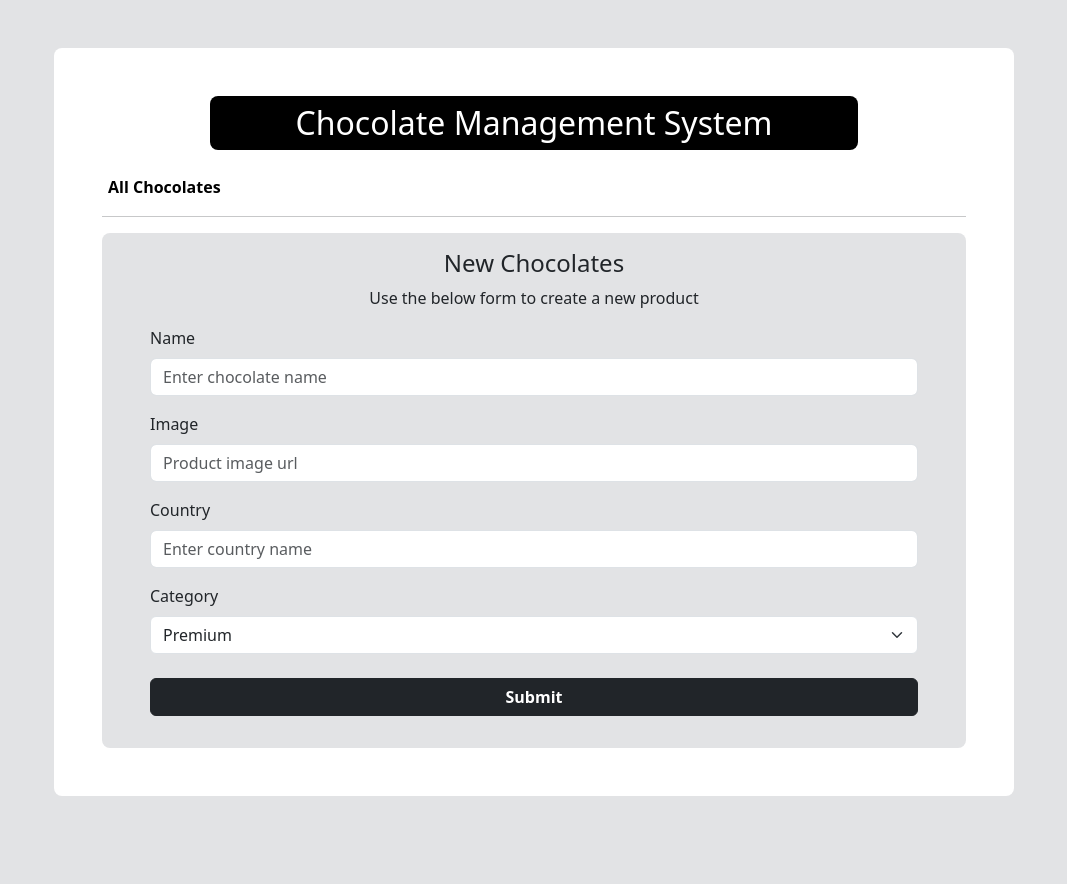
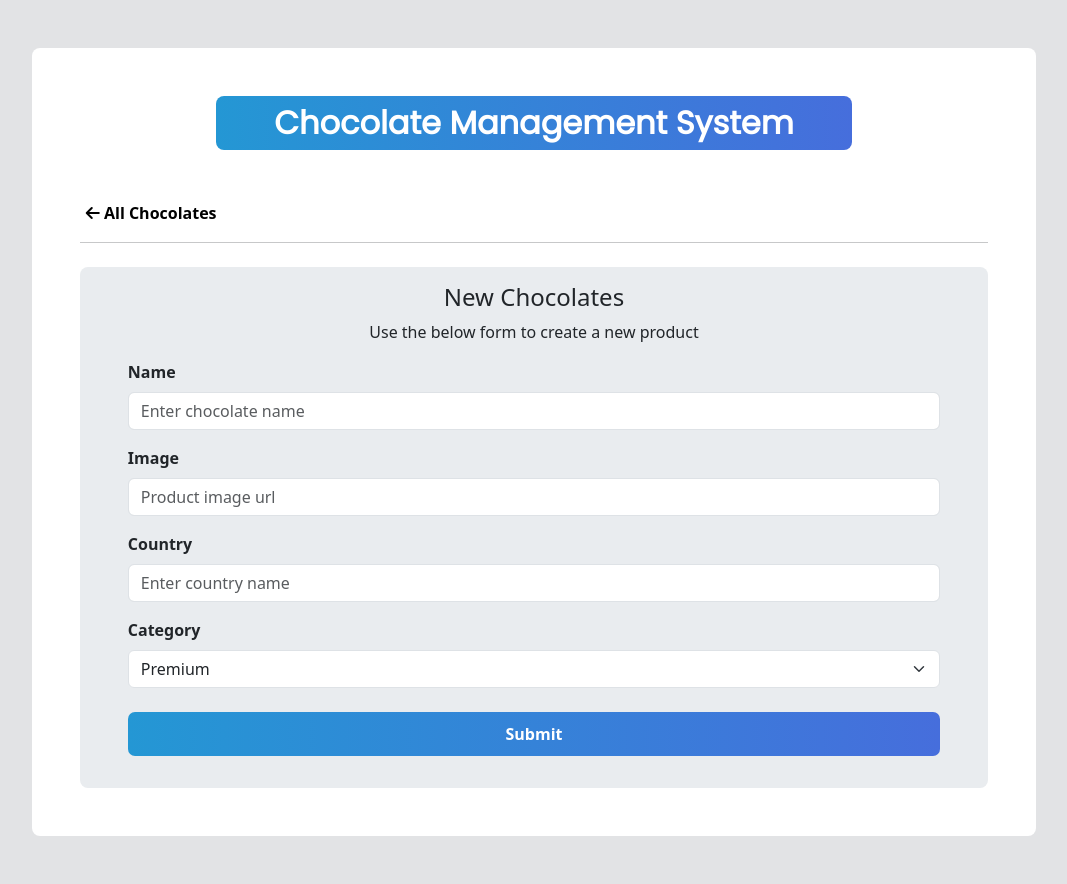
Before and after one commit to ranaahmedzn/chocolate-management, a PHP site: page /addChocolate.php in a window 1280 px wide. Shown: the whole page, without its empty margins (106-1173 px from the left). Before the commit the page ends 796 px from the top, so only its background shows below. Run offline with PHP 8.4, Linux system fonts and the light colour scheme; some libraries are stand-ins or nearby versions.

Commit message:
added some styles

```diff
--- a/addChocolate.php
+++ b/addChocolate.php
@@ -34,29 +34,34 @@
       integrity="sha384-9ndCyUaIbzAi2FUVXJi0CjmCapSmO7SnpJef0486qhLnuZ2cdeRhO02iuK6FUUVM"
       crossorigin="anonymous"
     />
+    <link rel="stylesheet" href="style.css">
+    <!-- font awesome link -->
+    <script src="https://kit.fontawesome.com/e713737a14.js" crossorigin="anonymous"></script>
   </head>
-  <body>
-    <div class="bg-secondary-subtle py-5">
-      <div class="w-75 mx-auto bg-white rounded-3 p-5">
+  <body class="bg-secondary-subtle">
+    <div class="container py-5"">
+      <div class="product-container mx-auto bg-white rounded-3 p-5">
         <h2
-          class="bg-black w-75 text-white mx-auto text-center py-2 mb-4 rounded-3"
+          class="bg-black text-white mx-auto text-center py-2 rounded-3 heading"
         >
           Chocolate Management System
         </h2>
         <button class="border-0 bg-transparent">
-          <a class="text-black fw-bold text-decoration-none" href="displayChocolate.php"
-            >All Chocolates</a
+          <a class="text-black fw-bold text-decoration-none" href="index.php">
+          <i class="fa-solid fa-arrow-left"></i>
+          <span>All Chocolates</span>
+          </a
           >
         </button>
-        <hr />
+        <hr class="mb-4"/>
 
-        <div class="bg-secondary-subtle px-5 py-3 rounded-3">
+        <div class="bg-body-secondary px-5 py-3 rounded-3">
           <h4 class="text-center">New Chocolates</h4>
           <p class="text-center">Use the below form to create a new product</p>
 
           <form method="post">
             <div class="mb-3">
-              <label for="name" class="form-label">Name</label>
+              <label for="name" class="form-label fw-semibold">Name</label>
               <input
                 type="text"
                 class="form-control"
@@ -67,7 +72,7 @@
               />
             </div>
             <div class="mb-3">
-              <label for="image" class="form-label">Image</label>
+              <label for="image" class="form-label fw-semibold">Image</label>
               <input
                 type="text"
                 class="form-control"
@@ -78,7 +83,7 @@
               />
             </div>
             <div class="mb-3">
-              <label for="country" class="form-label">Country</label>
+              <label for="country" class="form-label fw-semibold">Country</label>
               <input
                 type="text"
                 class="form-control"
@@ -90,7 +95,7 @@
             </div>
 
             <div class="mb-3">
-              <label for="country" class="form-label">Category</label>
+              <label for="country" class="form-label fw-semibold">Category</label>
               <select name="category" class="form-select">
                 <option value="Premium">Premium</option>
                 <option value="Signature">Signature</option>
@@ -101,7 +106,7 @@
             <div class="mb-3 mt-4">
               <button
                 type="submit"
-                class="btn btn-dark w-100 fw-bold">
+                class="submit-btn w-100 fw-semibold">
                 Submit
               </button>
             </div>
--- a/deleteChocolate.php
+++ b/deleteChocolate.php
@@ -6,7 +6,7 @@
         $sql = "DELETE FROM crud WHERE id=$id";
 
         if (mysqli_query($conn, $sql)) {
-            header('location:displayChocolate.php');
+            header('location:index.php');
         }
     }
 ?>
--- /dev/null
+++ b/style.css
@@ -0,0 +1,50 @@
+@import url('https://fonts.googleapis.com/css2?family=Poppins&display=swap');
+
+
+.product-container{
+    width: 90%;
+}
+.heading{
+    font-family: 'Poppins', sans-serif;
+    font-weight: bold;
+    width: 70%;
+    margin-bottom: 50px;
+    background-image: linear-gradient(to right, #2497D4,#466EDC);
+}
+table{
+    width: 100%;
+}
+
+table thead #heading-row{
+    background-image: linear-gradient(to right, #3297ce34,#466edc63);
+    border-radius: 20px;
+}
+
+table tbody #product-row{
+    border-bottom: 1px solid rgba(194, 194, 194, 0.432);
+}
+
+
+th, td{
+    padding: 18px 20px;
+}
+
+.update-btn{
+    border: none;
+    border-radius: 7px;
+    padding: 12px;
+    margin-right: 10px;
+}
+.delete-btn{
+    border: none;
+    border-radius: 7px;
+    padding: 12px;
+    margin-right: 10px;
+}
+.submit-btn{
+    border: none;
+    border-radius: 7px;
+    padding: 10px 20px;
+    color: white;
+    background-image: linear-gradient(to right, #2497D4,#466EDC);
+}
```
Also changed, not shown: index.php (renamed from displayChocolate.php, +25 -16 lines), updateChocolate.php (+18 -13 lines), chocolate-bar.png (added).
